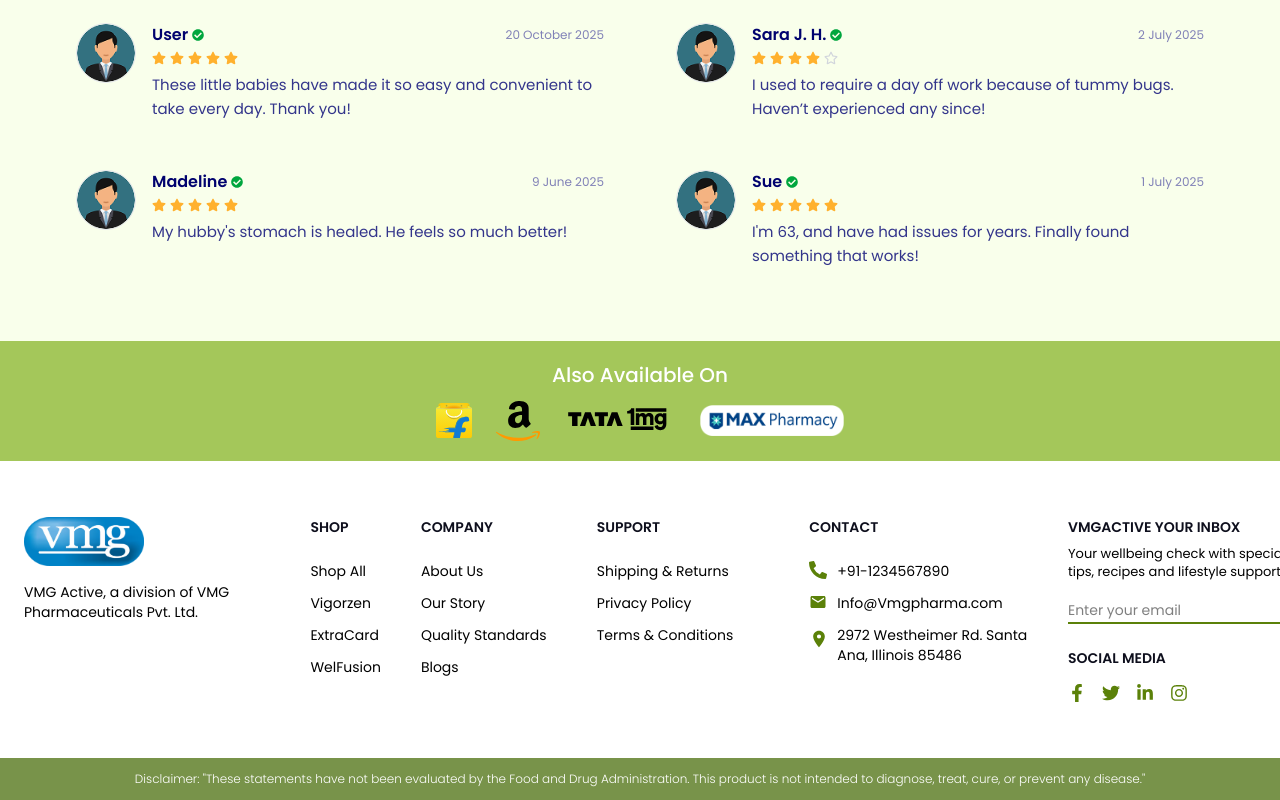
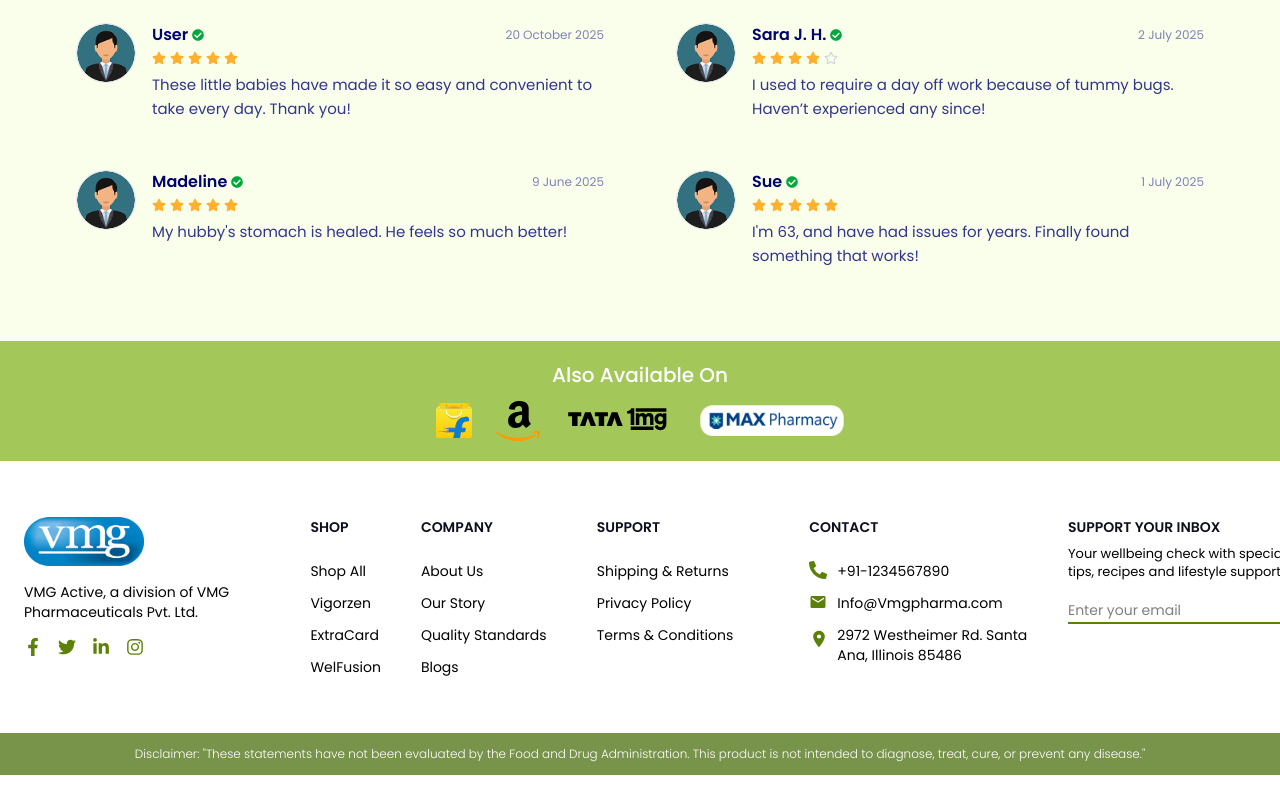
Before and after one commit to shailup50/vmg, a Next.js app: page /product-details in a window 1280 px wide. Shown: the part 5134-5934 px from the top of the page. After the commit the page ends 5909 px from the top, so only its background shows below. Built offline with nearby package versions, Linux system fonts and the light colour scheme.

Commit message:
vedio modal section design in home page and footer news letter box2

```diff
--- a/src/app/components/Footer.js
+++ b/src/app/components/Footer.js
@@ -156,7 +156,14 @@ const Footer = () => {
                         <p className="text-black mt-4">
                             {description}
                         </p>
-
+                        {/* <h3 className="font-semibold mb-3 mt-6 md:mb-4 text-[#0E0F1D]">SOCIAL MEDIA</h3> */}
+                        <div className="flex items-center gap-4 text-[#5B8109] text-lg mt-4">
+                            {socialLinks.map((item, i) => (
+                                <Link key={i} href={item.url} target="_blank" className="hover:scale-110 transition">
+                                    {item.icon}
+                                </Link>
+                            ))}
+                        </div>
                     </div>
 
                     <div className="md:min-w-[20%] flex gap-4 md:gap-10">
@@ -216,7 +223,7 @@ const Footer = () => {
 
                     <div className="">
                         <main>
-                            <h3 className="font-semibold mb-2 md:mb-2 text-[#0E0F1D] text-sm">VMGACTIVE YOUR INBOX</h3>
+                            <h3 className="font-semibold mb-2 md:mb-2 text-[#0E0F1D] text-sm">SUPPORT YOUR INBOX</h3>
                             <p className="text-black text-[13px] mb-4">
                                 Your wellbeing check with specially curated tips, recipes and lifestyle support.
 
@@ -229,14 +236,14 @@ const Footer = () => {
                                 </form>
                             </div>
                         </main>
-                        <h3 className="font-semibold mb-3 mt-6 md:mb-4 text-[#0E0F1D]">SOCIAL MEDIA</h3>
+                        {/* <h3 className="font-semibold mb-3 mt-6 md:mb-4 text-[#0E0F1D]">SOCIAL MEDIA</h3>
                         <div className="flex items-center gap-4 text-[#5B8109] text-lg">
                             {socialLinks.map((item, i) => (
                                 <Link key={i} href={item.url} target="_blank" className="hover:scale-110 transition">
                                     {item.icon}
                                 </Link>
                             ))}
-                        </div>
+                        </div> */}
                     </div>
                 </div>
             </footer>
--- a/src/app/page.js
+++ b/src/app/page.js
@@ -214,13 +214,13 @@ export default function Home() {
           </motion.div>
         </motion.div>
       </section>
-      <Future
+      {/* <Future
         heading="The Future of Wellness, Coming Soon"
         description="Our product line will grow to include new, innovative formulas in the coming months. We are actively developing solutions for Cognitive Health, Stress Management, Immunity Boosters, etc., and we can't wait to share them with you"
         btnName="Stay tuned for our next launch!"
         btnLink="#"
         img={bgimg}
-      />
+      /> */}
       <BestSellerSlider data={bestSellerData} />
 
       <Newsletter
```
